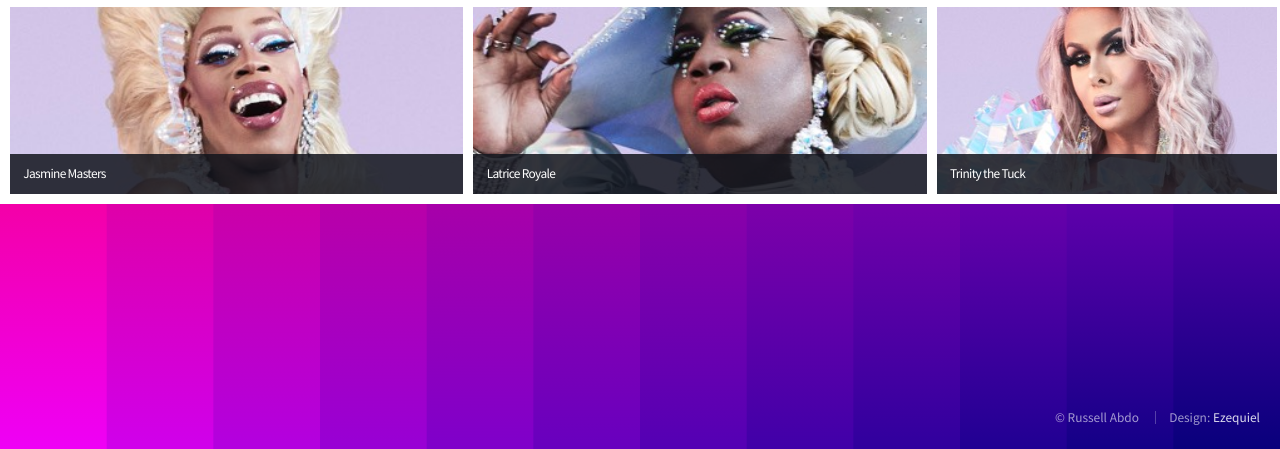
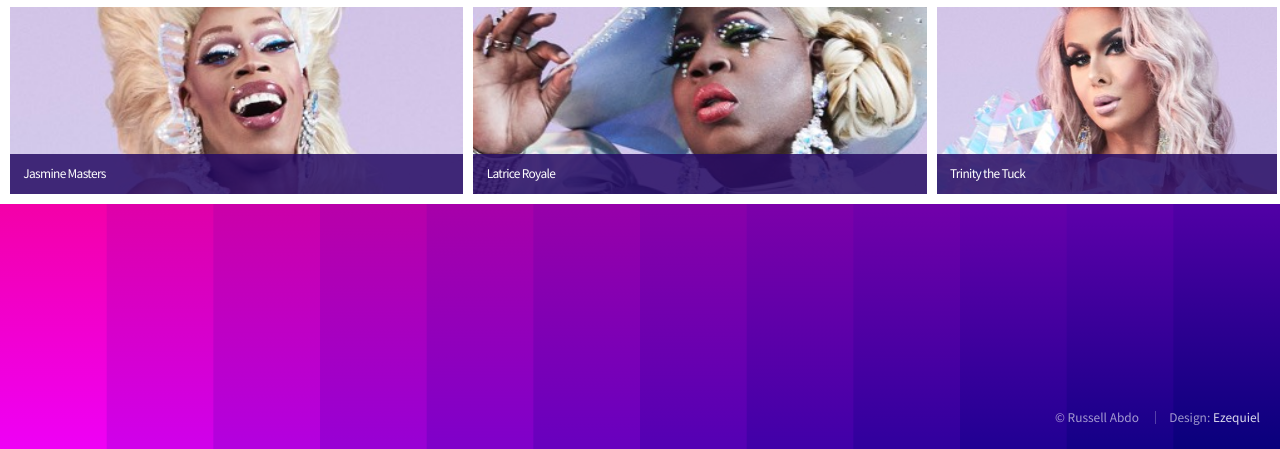
Before and after one commit to playeasynow/drag-race-fantasy, a website: page index.html in a window 1280 px wide. Shown: the part 351-800 px from the top of the page. Drawn offline with Linux system fonts and the light colour scheme; files whose address does not match are found by name.

Commit message:
added new color for name highlights

```diff
--- a/assets/css/main.css
+++ b/assets/css/main.css
@@ -428,7 +428,7 @@ input, select, textarea {
 					position: absolute;
 					bottom: 0;
 					left: 0;
-					background: rgba(18, 21, 29, 0.85);
+					background: rgba(38, 11, 99, 0.85);
 					width: 100%;
 					padding: 1em;
 					font-weight: 400;
```
